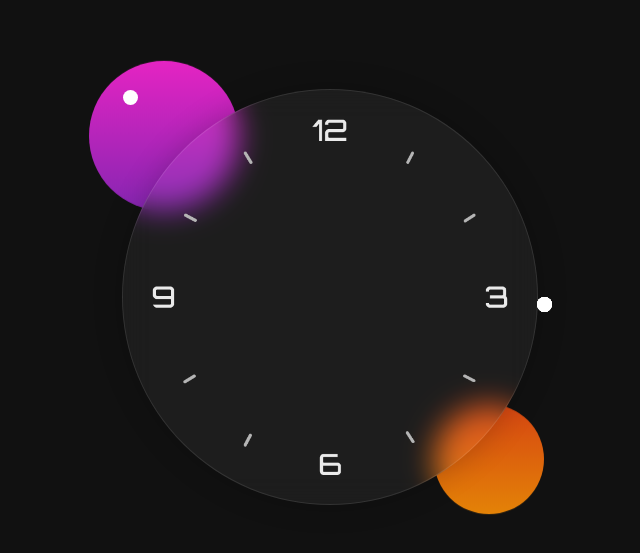
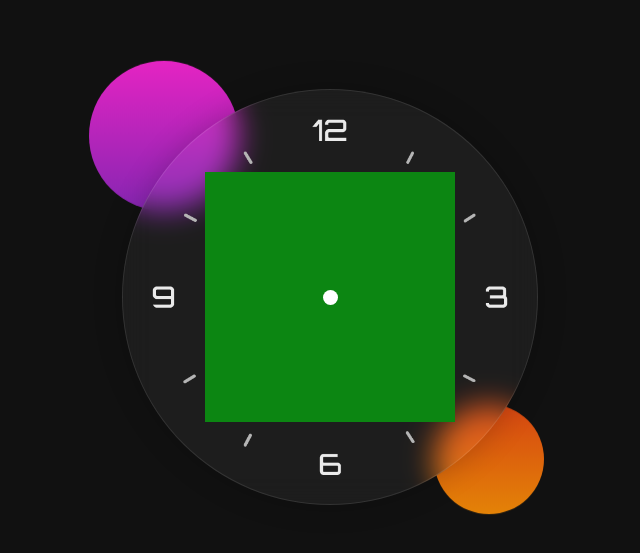
Before and after one commit to faisal-makercr/Glass_Clock, a plain HTML site: page index.html in a window 1280 px wide. Shown: the part 103-656 px from the top of the page, without its empty margins (310-950 px from the left). Drawn offline with Linux system fonts and the light colour scheme; files that its build step writes are made by us from their sources; files whose address does not match are found by name.

```diff
--- a/style.css
+++ b/style.css
@@ -71,7 +71,7 @@ body {
     height: 100%;
 }
 
-.clock ::before{
+.clock::before{
     content: '';
     position: absolute;
     width: 15px;
@@ -80,3 +80,30 @@ body {
     border-radius: 50%;
     z-index: 15;
 }
+
+.clock .hour,
+.clock .minute,
+.clock .second {
+    position: absolute;
+}
+
+.clock .hour,
+.clock .hour .hr {
+    width: 160px;
+    height: 160px;
+    background: red;
+}
+
+.clock .hour,
+.clock .hour .min {
+    width: 190px;
+    height: 190px;
+    background: #070e73
+}
+
+.clock .hour,
+.clock .hour .sec {
+    width: 250px;
+    height: 250px;
+    background: #0c8612
+}
```
